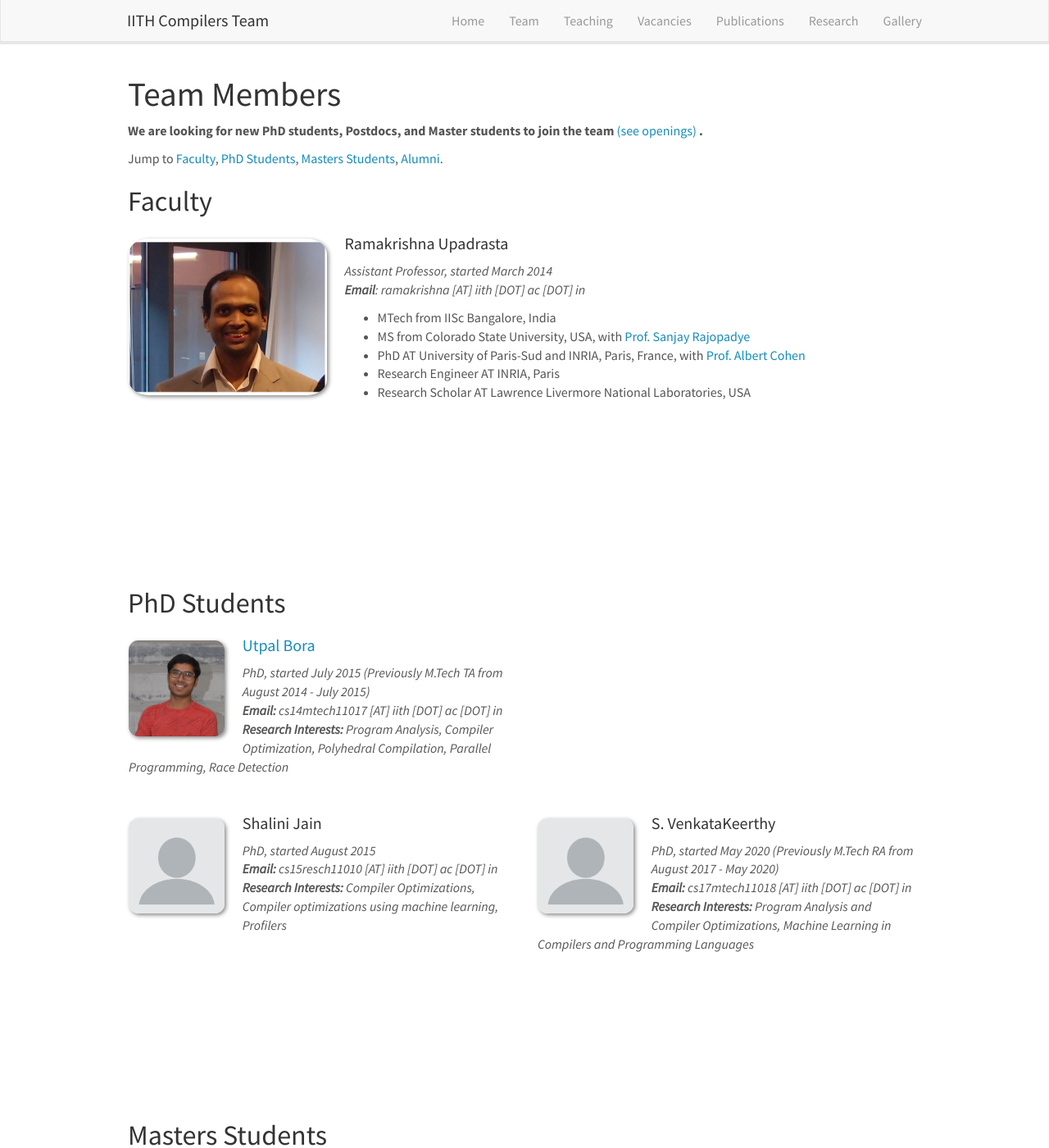
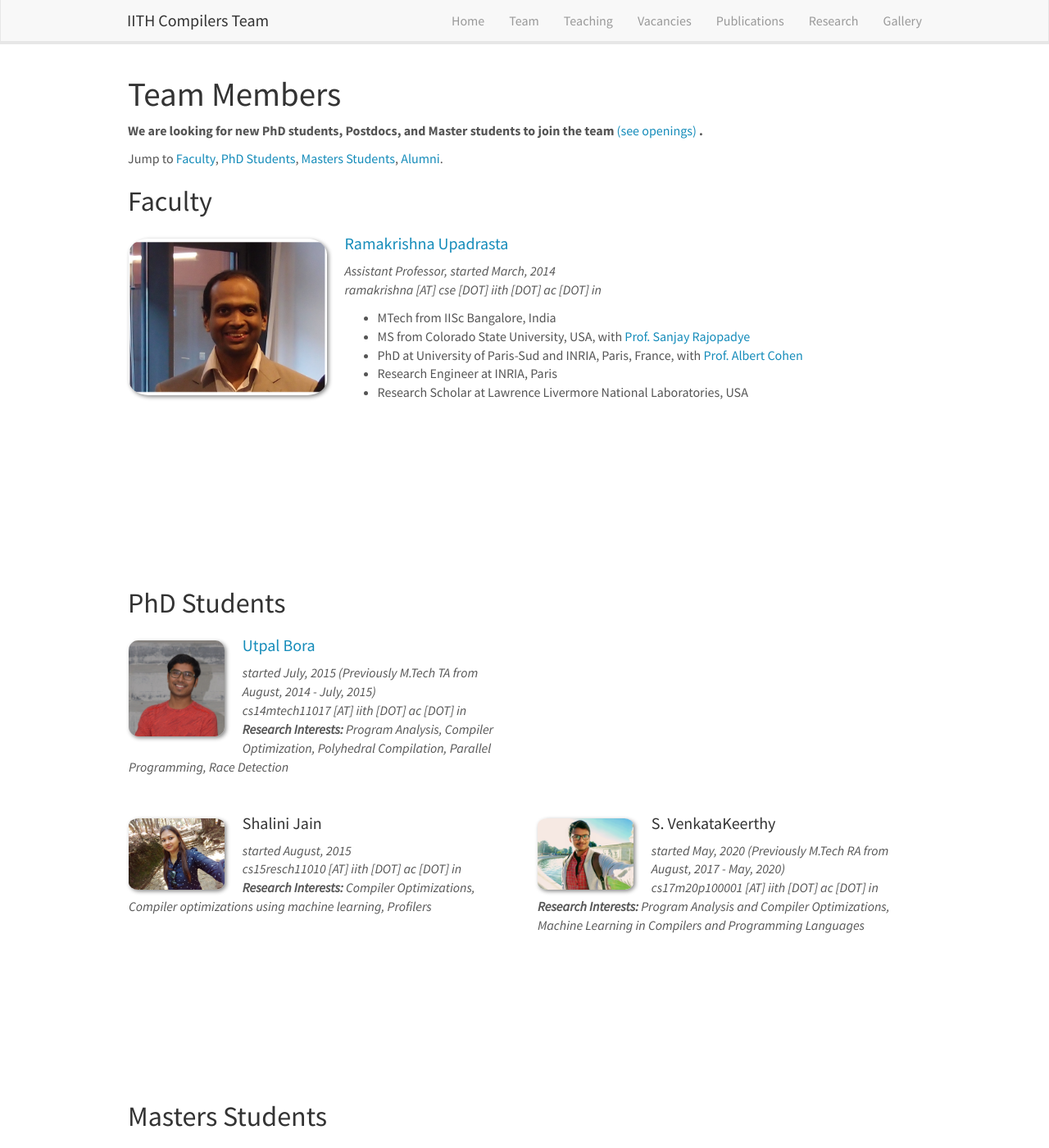
Before and after one commit to utpalbora/compilers.cse.iith.ac.in, a Jekyll site: the page built from _pages/team.md, in a window 1280 px wide and 1400 px high. Shown: the whole window at 82% size. Built offline with Jekyll 4.4.1, drawn with Linux system fonts in a browser that asks for light colours; nearby versions of some CDN libraries; some of the changed text lies outside the part shown.

Commit message:
Updating images, web links, email label

```diff
--- a/_includes/footer.html
+++ b/_includes/footer.html
@@ -13,9 +13,9 @@
 
 		</div>
 		<div class="col-sm-4">
-		  Funding:<br />
+		  <!-- Funding:<br />
 		  - <a href="http://mhrd.gov.in/" target="_blank">MHRD India</a>
-		  - <a href="https://phd.medialabasia.in/" target="_blank">Visvesvaraya Scheme</a>
+		  - <a href="https://phd.medialabasia.in/" target="_blank">Visvesvaraya Scheme</a>  -->
 		</div>
 		<div class="col-sm-4">
 		  Contact:<br />
--- a/_pages/team.md
+++ b/_pages/team.md
@@ -27,8 +27,8 @@ Jump to [Faculty](#faculty), [PhD Students](#phd-students), [Masters Students](#
 <div class="col-sm-12 clearfix">
   <img src="{{ site.url }}{{ site.baseurl }}/images/teampic/{{ member.photo }}" class="img-responsive" object-fit="scale-down" width="25%" height="auto" style="float: left" />
   <!--<img src="{{ site.url }}{{ site.baseurl }}/images/teampic/{{ member.photo }}" class="img-responsive" width="25%" style="float: left" />-->
-  <h4>{{ member.name }}</h4>
-  <i>{{ member.info }}<br><b>Email</b>: {{ member.email }}</i>
+  <h4><a href="{{ member.url }}" target="_blank">{{ member.name }}</h4>
+  <i>{{ member.info }}<br>{{ member.email }}</i>
   <ul style="overflow: hidden">
 
   {% if member.number_educ == 1 %}
@@ -90,16 +90,16 @@ Jump to [Faculty](#faculty), [PhD Students](#phd-students), [Masters Students](#
 
 {% if member.type == 'phd' %}
 <div class="col-sm-6 clearfix">
-  <img src="{{ site.url }}{{ site.baseurl }}/images/teampic/{{ member.photo }}" class="img-responsive" object-fit="scale-down" width="25%" height="auto" style="float: left" />
+  <img src="{{ site.url }}{{ site.baseurl }}/images/teampic/{{ member.photo }}" class="img-responsive" object-fit="scale-down" width="25%" height="auto" style="float: left">
   <!--<img src="{{ site.url }}{{ site.baseurl }}/images/teampic/{{ member.photo }}" class="img-responsive" width="25%" style="float: left" />-->
   {% if member.url.value == 1 %}
   <h4><a href="{{ member.url.link }}" target="_blank">{{ member.name }}</a></h4>
-  <i>{{ member.info }}<br><b>Email:</b> {{ member.email }}<br><b>Research Interests:</b> {{ member.interests }}</i>
+  <i>{{ member.info }}<br>{{ member.email }}<br><b>Research Interests:</b> {{ member.interests }}</i>
   {% endif %}
 
   {% if member.url.value == 0 %}
   <h4>{{ member.name }}</h4>
-  <i>{{ member.info }}<br><b>Email:</b> {{ member.email }}<br><b>Research Interests:</b> {{ member.interests }}</i>
+  <i>{{ member.info }}<br>{{ member.email }}<br><b>Research Interests:</b> {{ member.interests }}</i>
   {% endif %}
 
 </div>
@@ -134,12 +134,12 @@ Jump to [Faculty](#faculty), [PhD Students](#phd-students), [Masters Students](#
   <!--<img src="{{ site.url }}{{ site.baseurl }}/images/teampic/{{ member.photo }}" class="img-responsive" width="25%" style="float: left" />-->
   {% if member.url.value == 1 %}
   <h4><a href="{{ member.url.link }}" target="_blank">{{ member.name }}</a></h4>
-  <i>{{ member.info }}<br><b>Email:</b> {{ member.email }}<br><b>Research Interests:</b> {{ member.interests }}</i>
+  <i>{{ member.info }}<br>{{ member.email }}<br><b>Research Interests:</b> {{ member.interests }}</i>
   {% endif %}
 
   {% if member.url.value == 0 %}
   <h4>{{ member.name }}</h4>
-  <i>{{ member.info }}<br><b>Email:</b> {{ member.email }}<br><b>Research Interests:</b> {{ member.interests }}</i>
+  <i>{{ member.info }}<br>{{ member.email }}<br><b>Research Interests:</b> {{ member.interests }}</i>
   {% endif %}
 </div>
 {% endif %}
```
Also changed, not shown: _data/team_members.yml (+29 -28 lines), images/teampic/anilava.jpg (added), images/teampic/gagan.jpg (added), images/teampic/gayatri.jpg (deleted), images/teampic/nilesh.jpg (added), images/teampic/rohit.jpg (added), images/teampic/shailendra.jpg (added), images/teampic/shalini.jpg (added), images/teampic/venkat.jpg (added).
